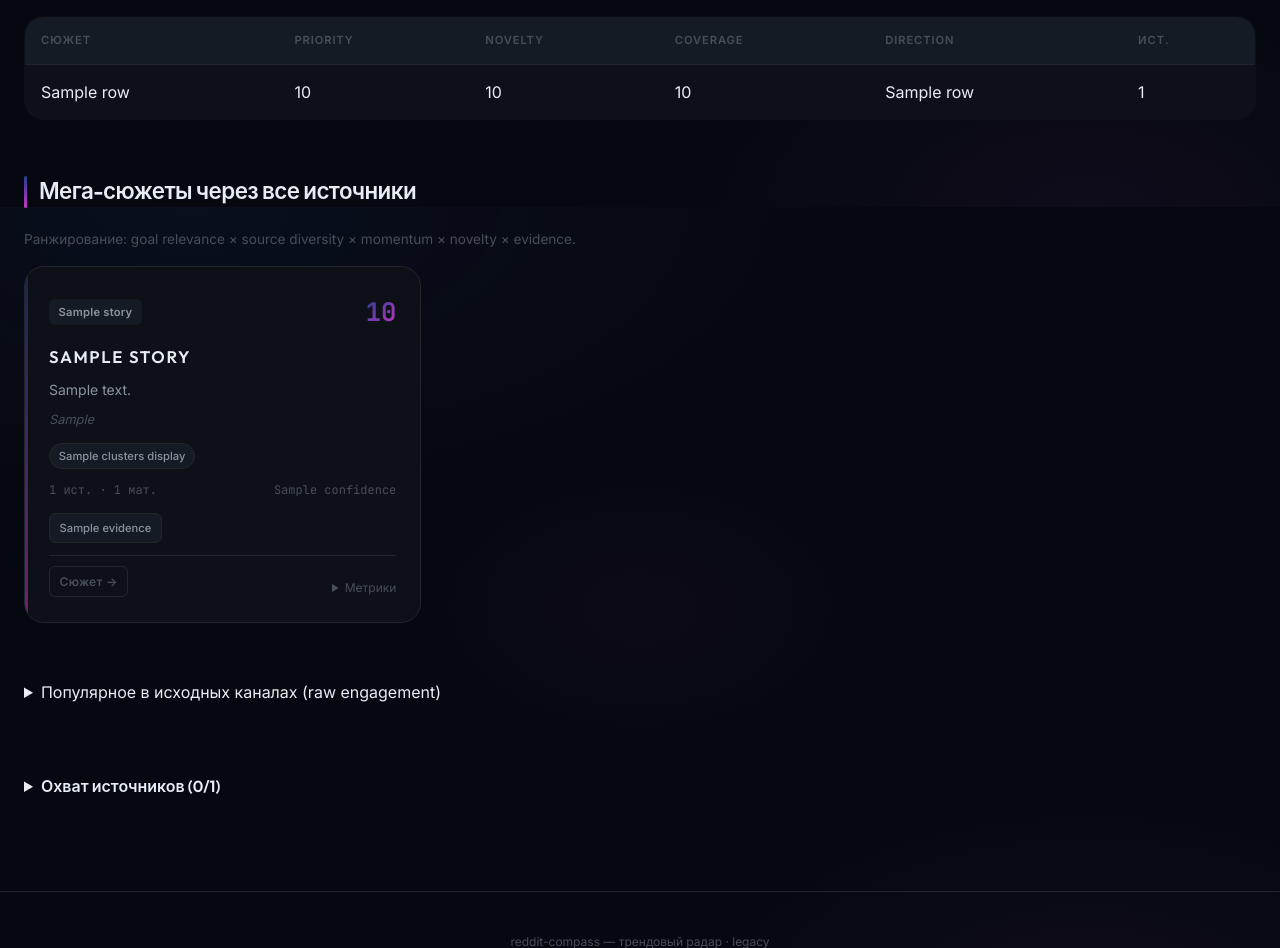
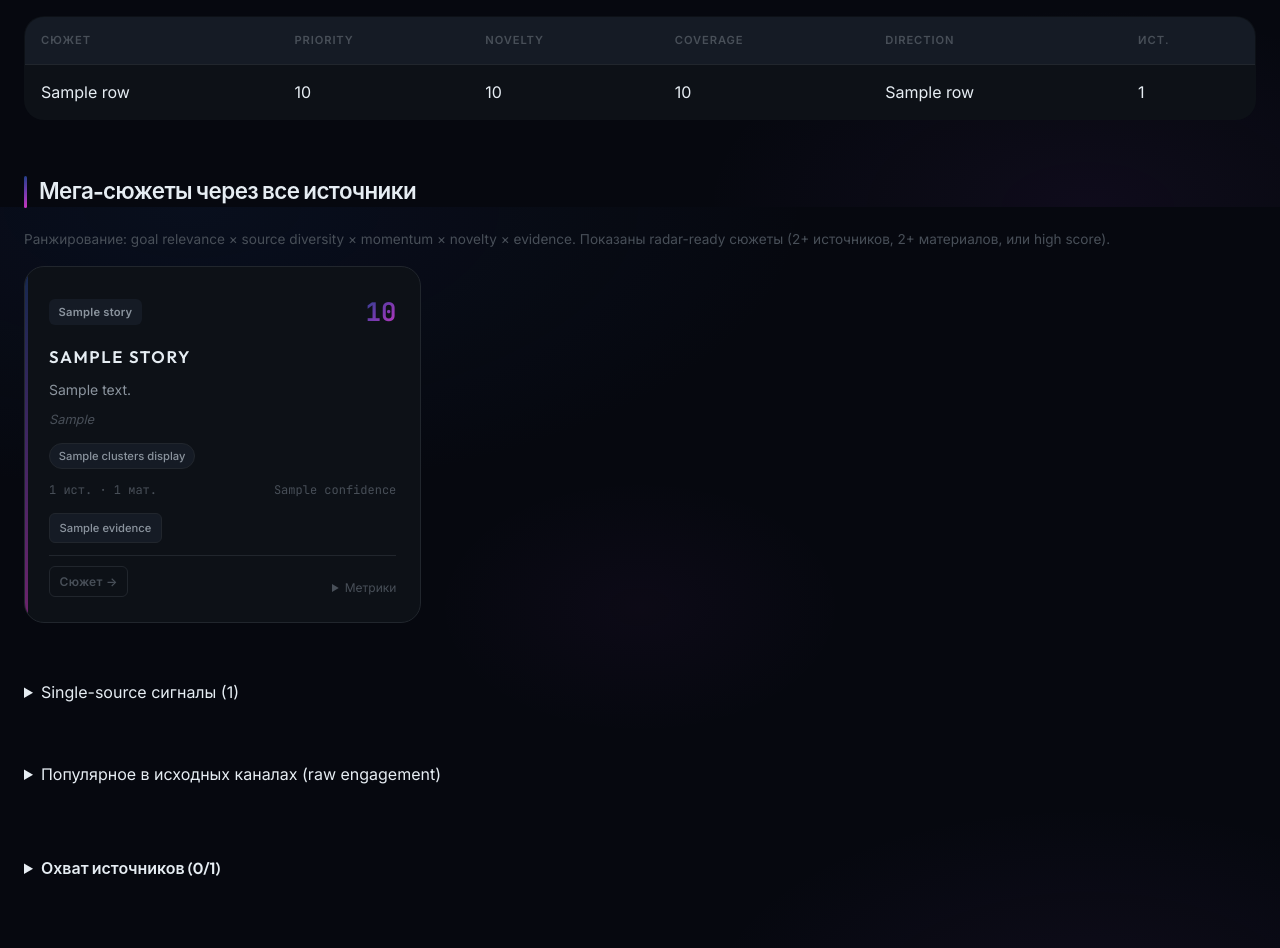
Before and after one commit to eiler2005/reddit-compass, a FastAPI app: template src/reddit_compass/api/templates/radar.html in a window 1280 px wide. Shown: the part 2193-3141 px from the top of the page. Run offline with FastAPI, Linux system fonts and the light colour scheme; the template is opened without the code that fills it: most values are stand-ins (such as "Sample title", 1, 10 or a date in 2020).

Commit message:
feat(stage6): radar-ready filtering + single-source separation
- is_radar_ready(): source_count>=2 OR item_count>=2 OR high score+confidence
- Radar mega_stories: пояснение что показаны только radar-ready
- Single-source сигналы: collapsible секция с ссылкой на Explore
- Single-source материалы не доминируют в top аналитике

```diff
--- a/src/reddit_compass/api/templates/radar.html
+++ b/src/reddit_compass/api/templates/radar.html
@@ -319,12 +319,28 @@
     {% if radar.mega_stories %}
     <section class="section">
         <h2>Мега-сюжеты через все источники</h2>
-        <p class="section-note">Ранжирование: goal relevance × source diversity × momentum × novelty × evidence.</p>
+        <p class="section-note">
+            Ранжирование: goal relevance × source diversity × momentum × novelty × evidence.
+            Показаны radar-ready сюжеты (2+ источников, 2+ материалов, или high score).
+        </p>
         <div class="story-grid">
             {% for story in radar.mega_stories %}
             {% include "components/story_card.html" %}
             {% endfor %}
         </div>
+    </section>
+    {% endif %}
+
+    <!-- Single-source signals -->
+    {% if radar.run.single_item_story_count > 0 %}
+    <section class="section">
+        <details>
+            <summary>Single-source сигналы ({{ radar.run.single_item_story_count }})</summary>
+            <p class="section-note">
+                Одиночные материалы из одного источника. Не являются трендами,
+                но доступны в <a href="/explore?date={{ radar.date }}&profile={{ radar.profile }}">Explore</a>.
+            </p>
+        </details>
     </section>
     {% endif %}
 
```
Also changed, not shown: src/reddit_compass/intelligence/clustering.py (+15 -0 lines).
